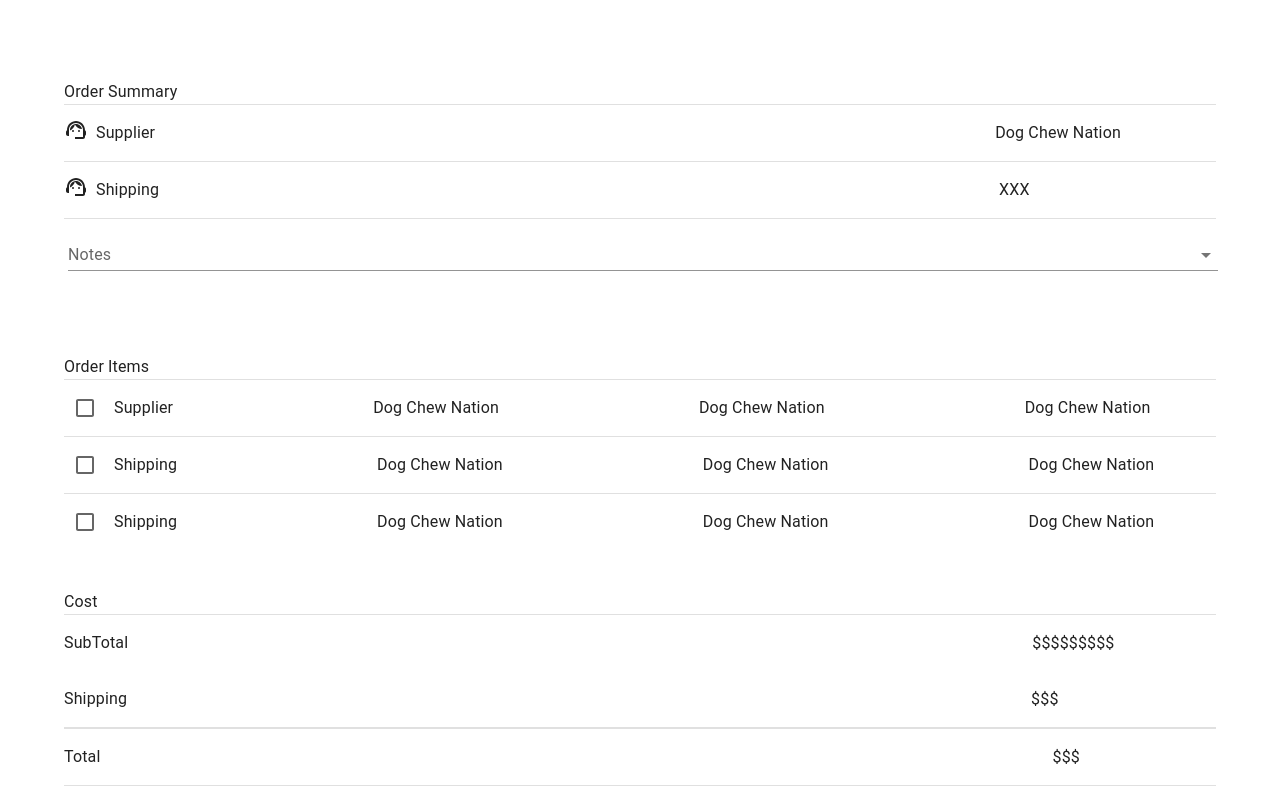
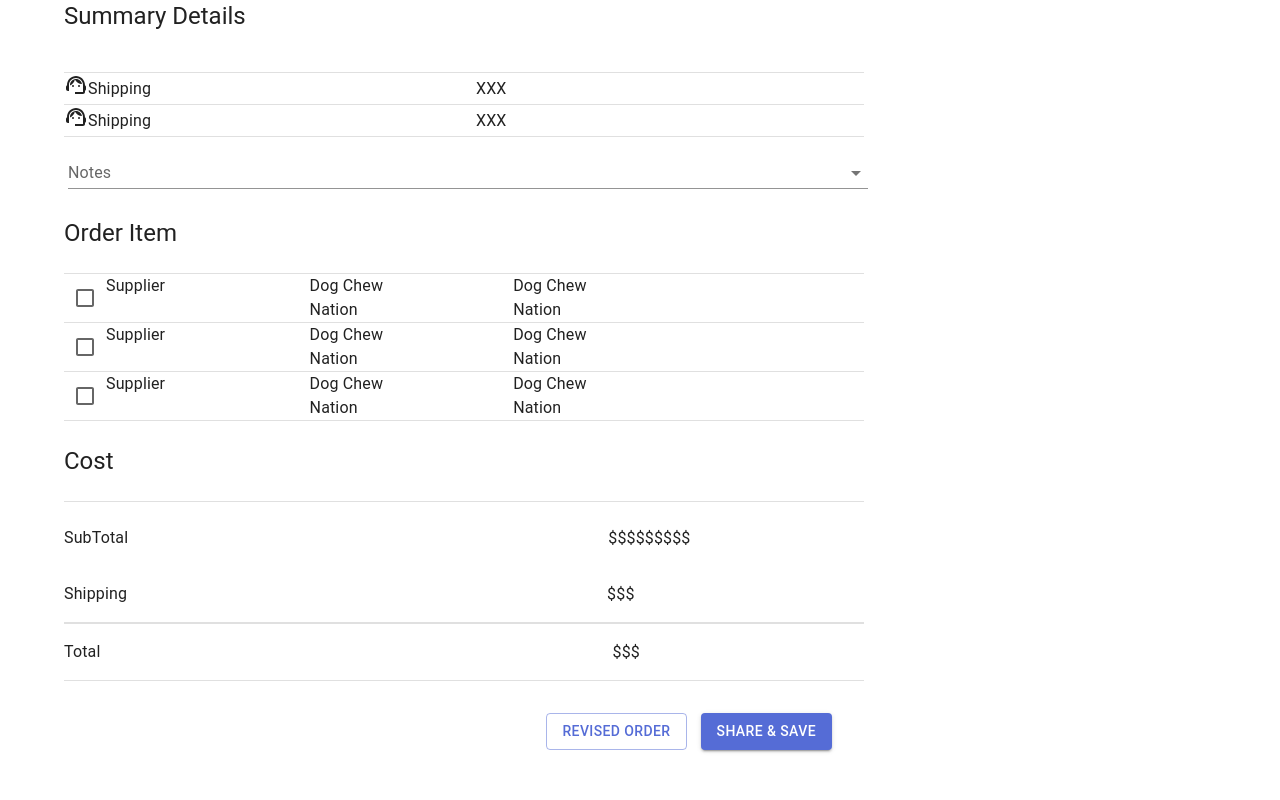
Before and after one commit to moizbroad/PurchaseOrder, a React (Create React App) app: page /OrderSummary in a window 1280 px wide. Built offline with nearby package versions, Linux system fonts and the light colour scheme.

Commit message:
add Diaog box

```diff
--- a/src/App.css
+++ b/src/App.css
@@ -1,3 +1,5 @@
+
+
 
 *margin{
   margin:0 auto;
--- a/src/Component/Purchase/Create/OrderDetails.jsx
+++ b/src/Component/Purchase/Create/OrderDetails.jsx
@@ -3,8 +3,30 @@ import { Container, Box, TextField, Typography, Button, Stack } from '@mui/mater
 import FormGroup from '@mui/material/FormGroup';
 import FormControlLabel from '@mui/material/FormControlLabel';
 import Switch from '@mui/material/Switch';
+import { useState } from 'react';
+import {
+
+
+    Dialog,
+    DialogTitle,
+    DialogContent,
+    DialogActions,
+  } from '@mui/material';
+  import SummaryDetail from '../Summary/SummaryDetail';
 
 const OrderDetails = () => {
+
+
+    const [isChecked, setIsChecked] = useState(false);
+    const [isDialogOpen, setIsDialogOpen] = useState(false);
+
+    const handleProceedClick = () => {
+      setIsDialogOpen(true);
+    };
+
+    const handleCloseDialog = () => {
+      setIsDialogOpen(false);
+    };
     return (
         <Container>
 
@@ -45,9 +67,29 @@ const OrderDetails = () => {
                         <Typography variant="body" gutterBottom marginLeft={1}  >
                             Add Default Shipping Address      </Typography>
 
+                            <div>
+        <Button variant="outlined">Save Draft</Button>
+        <Button variant="contained" onClick={handleProceedClick}>
+          Proceed to Summary
+        </Button>
+      </div>
+
+      {/* Dialog Box */}
+      <Dialog open={isDialogOpen} onClose={handleCloseDialog} maxWidth="lg">
+          <DialogTitle></DialogTitle>
+          <DialogContent>
+            {/* Render the SummaryDetail component when the dialog is open */}
+            {isDialogOpen && <SummaryDetail />}
+          </DialogContent>
+          <DialogActions>
+            <Button onClick={handleCloseDialog} variant="outlined">
+              Close
+            </Button>
+          </DialogActions>
+        </Dialog>
+      </div>
 
 
-                    </div>
 
 
 
--- a/src/Component/Purchase/Summary/SummaryDetail.jsx
+++ b/src/Component/Purchase/Summary/SummaryDetail.jsx
@@ -1,9 +1,11 @@
 import React from 'react'
-import { Container, Box, Typography, Divider, Select, InputLabel } from '@mui/material'
+import { Container, Box, Typography, Divider, Select, InputLabel, Button } from '@mui/material'
 import SupportAgentIcon from '@mui/icons-material/SupportAgent';
 import MenuItem from '@mui/material/MenuItem';
 import FormControl from '@mui/material/FormControl';
 import Checkbox from '@mui/material/Checkbox';
+
+
 
 const label = { inputProps: { 'aria-label': 'Checkbox demo' } };
 
@@ -16,37 +18,38 @@ const SummaryDetail = () => {
     };
     return (
         <Container>
-            <Box>
-                <Typography varient='h2' marginTop={10}>
-                    Order Summary
+            <Box sx={{ width: 800, height: 600 }}>
+                <Typography variant="h5" gutterBottom marginBottom={5}>
+                    Summary Details
                 </Typography>
 
                 <Divider />
 
-                <Box display="flex" alignItems="center" flexDirection="row" gap={1}>
-                    <Box>
+                <Box display="flex" alignItems="center" flexDirection="row">
+                    <Box gap={1}>
                         <SupportAgentIcon />
                     </Box>
-                    <Box display="flex" gap={105}>
-                        <p>Supplier</p>
-                        <p >Dog Chew Nation</p>
+                    <Box display="flex" flexGrow={1}> {/* Use flexGrow to take up available width */}
+                        <p style={{ width: '50%', margin: 0 }}>Shipping</p> {/* Adjust width as needed */}
+                        <p style={{ width: '50%', margin: 0 }}>XXX</p> {/* Adjust width as needed */}
                     </Box>
                 </Box>
                 <Divider />
 
-                <Box display="flex" alignItems="center" flexDirection="row" gap={1}>
-                    <Box>
+                <Box display="flex" alignItems="center" flexDirection="row">
+                    <Box gap={1}>
                         <SupportAgentIcon />
                     </Box>
-                    <Box display="flex" gap={105}>
-                        <p>Shipping</p>
-                        <p >XXX</p>
+                    <Box display="flex" flexGrow={1}> {/* Use flexGrow to take up available width */}
+                        <p style={{ width: '50%', margin: 0 }}>Shipping</p> {/* Adjust width as needed */}
+                        <p style={{ width: '50%', margin: 0 }}>XXX</p> {/* Adjust width as needed */}
                     </Box>
                 </Box>
+
                 <Divider />
 
                 <div>
-                    <FormControl variant="standard" sx={{ m: 0.5, minWidth: 1150 }}>
+                    <FormControl variant="standard" sx={{ m: 0.5, width: '100%' }}>
                         <InputLabel id="demo-simple-select-standard-label">Notes</InputLabel>
                         <Select
                             labelId="demo-simple-select-standard-label"
@@ -54,6 +57,7 @@ const SummaryDetail = () => {
                             value={age}
                             onChange={handleChange}
                             label="Age"
+                            sx={{ width: '100%' }}
                         >
                             <MenuItem value="">
                                 <em>None</em>
@@ -65,60 +69,60 @@ const SummaryDetail = () => {
                     </FormControl>
                 </div>
 
+
                 <Box>
-                    <Typography varient='h2' marginTop={10}>
-                        Order Items
+                    <Typography variant="h5" gutterBottom marginBottom={3} marginTop={3}>
+                        Order Item
                     </Typography>
 
                     <Divider />
 
-                    <Box display="flex" alignItems="center" flexDirection="row" gap={1}>
+                    <Box display="flex" alignItems="center" flexDirection="row" gap={0}>
                         <Box>
                             <Checkbox {...label} />
                         </Box>
-                        <Box display="flex" gap={25}>
-                            <p>Supplier</p>
-                            <p >Dog Chew Nation</p>
-                            <p >Dog Chew Nation</p>
-                            <p >Dog Chew Nation</p>
+                        <Box sx={{ display: 'flex', gap: '100px', }}>
+                            <p style={{ width: '100%', margin: 0 }}>Supplier</p> {/* Adjust width as needed */}
+                            <p style={{ width: '100%', margin: 0 }}>Dog Chew Nation</p> {/* Adjust width as needed */}
+                            <p style={{ width: '100%', margin: 0 }}>Dog Chew Nation</p> {/* Adjust width as needed */}
                         </Box>
-
-
                     </Box>
                     <Divider />
 
-                    <Box display="flex" alignItems="center" flexDirection="row" gap={1}>
+
+
+                    <Box display="flex" alignItems="center" flexDirection="row" gap={0}>
                         <Box>
                             <Checkbox {...label} />
                         </Box>
-                        <Box display="flex" gap={25}>
-                            <p>Shipping</p>
-                            <p >Dog Chew Nation</p>
-                            <p >Dog Chew Nation</p>
-                            <p >Dog Chew Nation</p>
+                        <Box sx={{ display: 'flex', gap: '100px', }}>
+                            <p style={{ width: '100%', margin: 0 }}>Supplier</p> {/* Adjust width as needed */}
+                            <p style={{ width: '100%', margin: 0 }}>Dog Chew Nation</p> {/* Adjust width as needed */}
+                            <p style={{ width: '100%', margin: 0 }}>Dog Chew Nation</p> {/* Adjust width as needed */}
                         </Box>
                     </Box>
                     <Divider />
-                    <Box display="flex" alignItems="center" flexDirection="row" gap={1}>
+
+                    <Box display="flex" alignItems="center" flexDirection="row" gap={0}>
                         <Box>
                             <Checkbox {...label} />
                         </Box>
-                        <Box display="flex" gap={25}>
-                            <p>Shipping</p>
-                            <p >Dog Chew Nation</p>
-                            <p >Dog Chew Nation</p>
-                            <p >Dog Chew Nation</p>
+                        <Box sx={{ display: 'flex', gap: '100px', }}>
+                            <p style={{ width: '100%', margin: 0 }}>Supplier</p> {/* Adjust width as needed */}
+                            <p style={{ width: '100%', margin: 0 }}>Dog Chew Nation</p> {/* Adjust width as needed */}
+                            <p style={{ width: '100%', margin: 0 }}>Dog Chew Nation</p> {/* Adjust width as needed */}
                         </Box>
                     </Box>
 
 
 
 
+
                 </Box>
-
+                <Divider />
 
                 <Box>
-                    <Typography varient='h2' marginTop={5}>
+                    <Typography variant="h5" gutterBottom marginBottom={3} marginTop={3}>
                         Cost
                     </Typography>
 
@@ -126,35 +130,40 @@ const SummaryDetail = () => {
                 </Box>
                 <Divider />
 
-                <Box display="flex" alignItems="center" flexDirection="row" gap={1}>
+                <Box display="block" alignItems="center" flexDirection="row" gap={0} marginTop={1}>
 
-                    <Box display="flex" gap={113}>
+                    <Box display="flex" gap={60}>
                         <p>SubTotal</p>
                         <p >$$$$$$$$$   </p>
 
                     </Box>
 
 
-                </Box>
-                <Box display="flex" gap={113}>
-                    <p>Shipping</p>
-                    <p >$$$   </p>
 
-                </Box>
+                    <Box display="flex" gap={60}   >
+                        <p>Shipping</p>
+                        <p >$$$   </p>
+
+                    </Box>
+                </Box >
                 <Divider />
                 <Divider />
 
-                <Box display="flex" alignItems="center" flexDirection="row" gap={1}>
+                <Box display="flex" alignItems="center" flexDirection="row" gap={0}>
 
-                    <Box display="flex" gap={119}>
+                    <Box display="flex" gap={64}>
                         <p>Total</p>
                         <p >$$$   </p>
 
                     </Box>
                 </Box>
-                <Divider/>
+                <Divider />
 
-                <box> </box>
+                <Box sx={{ display: 'flex', justifyContent: 'flex-end', marginTop: 4, marginRight: 4 }}>
+                    <Button variant="outlined" style={{ marginRight: '14px' }}>Revised Order</Button>
+                    <Button variant="contained">Share & Save</Button>
+                </Box>
+
 
             </Box>
         </Container>
--- a/src/index.css
+++ b/src/index.css
@@ -1,3 +1,4 @@
+
 body {
   margin: 0;
   font-family: -apple-system, BlinkMacSystemFont, 'Segoe UI', 'Roboto', 'Oxygen',
```
